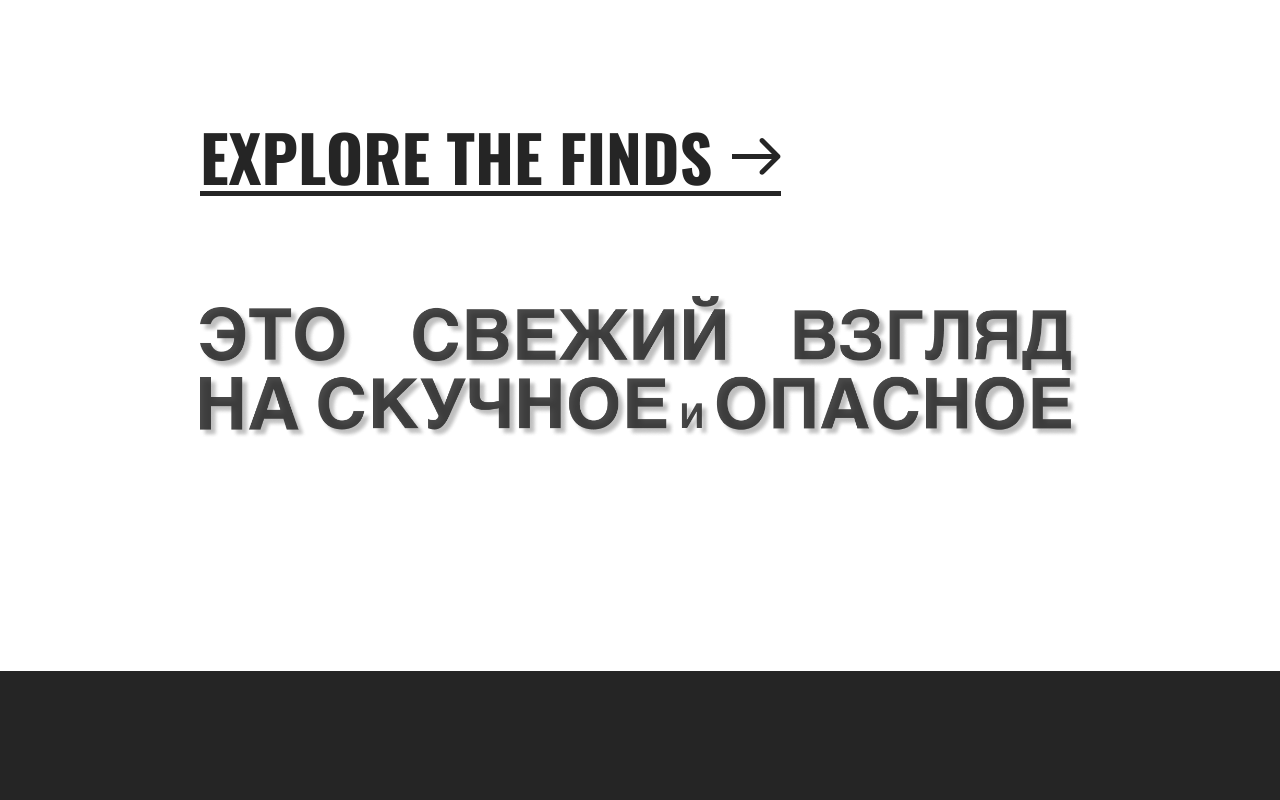
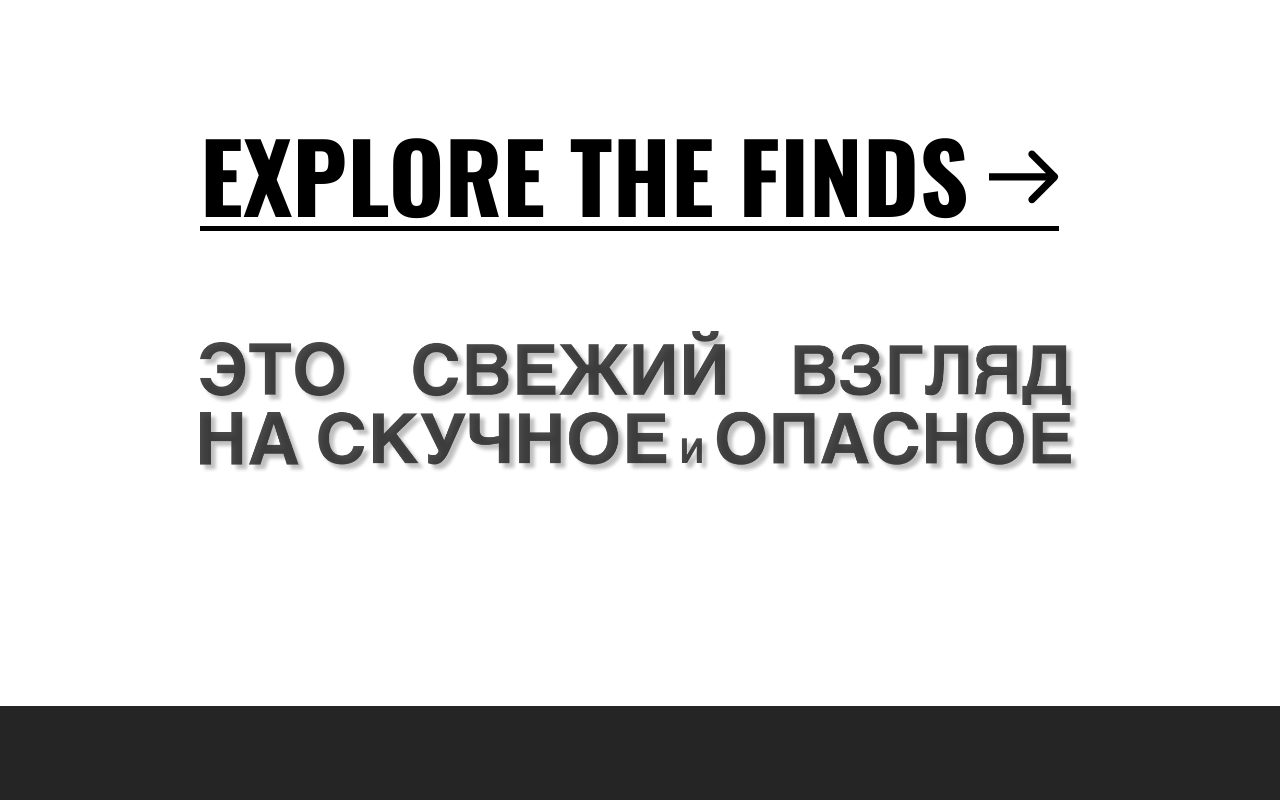
Before and after one commit to babyhackcode/Metka-landing, a React (Vite) app: page / in a window 1280 px wide. Shown: the part 3880-4680 px from the top of the page. Built offline with nearby package versions, Linux system fonts and the light colour scheme.

Commit message:
Added reusable 'Links' component

```diff
--- a/src/Components/Cta/Cta.jsx
+++ b/src/Components/Cta/Cta.jsx
@@ -1,4 +1,5 @@
 import './Cta.scss'
+import Links from "./Links.jsx";
 
 function Cta() {
     return (
@@ -10,30 +11,19 @@ function Cta() {
                     Некоторые вещи появляются только один раз.
                 </p>
                 <div className="cta__links">
-                    <a className="cta__link" href="https://t.me/mettkka" target="_blank">
-                        TELERGAM
-                        <svg width="49" height="37" viewBox="0 0 49 37" fill="none" xmlns="http://www.w3.org/2000/svg">
-                            <path d="M47.7105 20.1777C48.6868 19.2014 48.6868 17.6185 47.7105
-                            16.6421L31.8006 0.732245C30.8243 -0.244065 29.2414 -0.244066
-                            28.265 0.732245C27.2887 1.70856 27.2887 3.29147 28.265 4.26778L42.4072
-                            18.4099L28.265 32.5521C27.2887 33.5284 27.2887 35.1113 28.265 36.0876C29.2414
-                            37.0639 30.8243 37.0639 31.8006 36.0876L47.7105 20.1777ZM0 18.4099L-2.18557e-07
-                            20.9099L45.9427 20.9099L45.9427 18.4099L45.9427
-                            15.9099L2.18557e-07 15.9099L0 18.4099Z" fill="#ffffff"/>
-                        </svg>
-                    </a>
-                    <a className="cta__link" href="" target="_blank">
+                    <Links
+                        className = "cta__link"
+                        href = 'https://t.me/mettkka'
+                        color= '--white'
+                    >
+                        TELEGRAM
+                    </Links>
+                    <Links
+                        className = "cta__link"
+                        color= '--white'
+                    >
                         SHOP
-                        <svg width="49" height="37" viewBox="0 0 49 37" fill="none" xmlns="http://www.w3.org/2000/svg">
-                            <path d="M47.7105 20.1777C48.6868 19.2014 48.6868 17.6185 47.7105
-                            16.6421L31.8006 0.732245C30.8243 -0.244065 29.2414 -0.244066
-                            28.265 0.732245C27.2887 1.70856 27.2887 3.29147 28.265 4.26778L42.4072
-                            18.4099L28.265 32.5521C27.2887 33.5284 27.2887 35.1113 28.265 36.0876C29.2414
-                            37.0639 30.8243 37.0639 31.8006 36.0876L47.7105 20.1777ZM0 18.4099L-2.18557e-07
-                            20.9099L45.9427 20.9099L45.9427 18.4099L45.9427
-                            15.9099L2.18557e-07 15.9099L0 18.4099Z" fill="#ffffff"/>
-                        </svg>
-                    </a>
+                    </Links>
                 </div>
             </div>
         </section>
--- a/src/Components/Cta/Cta.scss
+++ b/src/Components/Cta/Cta.scss
@@ -24,6 +24,7 @@
   &__links {
     display: flex;
     justify-content: space-between;
+    flex-wrap: wrap;
   }
 
   &__link {
@@ -34,5 +35,9 @@
     gap: 20px;
     border-bottom: 5px solid var(--white);
     margin-bottom: 100px;
+
+    svg {
+      transform: translateY(3px);
+    }
   }
 }
--- /dev/null
+++ b/src/Components/Cta/Links.jsx
@@ -0,0 +1,25 @@
+function Links(props) {
+    const {
+        className = '',
+        href = '',
+        children,
+        color,
+    } = props
+
+    return (
+        <a className={className} href={href} target="_blank" style={{borderBottomColor: `var(${color})`}}>
+            {children}
+            <svg width="70" height="60" viewBox="0 0 49 37" fill="none" xmlns="http://www.w3.org/2000/svg">
+                <path d="M47.7105 20.1777C48.6868 19.2014 48.6868 17.6185 47.7105
+                            16.6421L31.8006 0.732245C30.8243 -0.244065 29.2414 -0.244066
+                            28.265 0.732245C27.2887 1.70856 27.2887 3.29147 28.265 4.26778L42.4072
+                            18.4099L28.265 32.5521C27.2887 33.5284 27.2887 35.1113 28.265 36.0876C29.2414
+                            37.0639 30.8243 37.0639 31.8006 36.0876L47.7105 20.1777ZM0 18.4099L-2.18557e-07
+                            20.9099L45.9427 20.9099L45.9427 18.4099L45.9427
+                            15.9099L2.18557e-07 15.9099L0 18.4099Z" fill={`var(${color})`} />
+            </svg>
+        </a>
+    )
+}
+
+export default Links;
--- a/src/Components/Hero/Hero.jsx
+++ b/src/Components/Hero/Hero.jsx
@@ -1,4 +1,5 @@
 import './Hero.scss'
+import Links from "../Cta/Links.jsx";
 
 function Hero() {
     return (
@@ -10,19 +11,13 @@ function Hero() {
                 <img className="hero__character" src="src/assets/images/hero/hero__image.png" alt="Malinsent image" />
                 <img className="hero__side-text hero__side-text--left" src="src/assets/images/hero/hero__side-text--left.png" alt="Don't stop find" />
                 <img className="hero__side-text hero__side-text--right" src="src/assets/images/hero/hero__side-text--right.png" alt="Don't stop find" />
-                <a className="hero__link" href="https://t.me/mettkka" target="_blank">
+                <Links
+                    className = "cta__link"
+                    href = 'https://t.me/mettkka'
+                    color = '--black'
+                >
                     EXPLORE THE FINDS
-                    <svg width="49" height="37" viewBox="0 0 49 37" fill="none" xmlns="http://www.w3.org/2000/svg">
-                        <path d="M47.7105 20.1777C48.6868 19.2014 48.6868 17.6185 47.7105
-                                 16.6421L31.8006 0.732245C30.8243 -0.244065 29.2414 -0.244066
-                                 28.265 0.732245C27.2887 1.70856 27.2887 3.29147 28.265 4.26778L42.4072
-                                 18.4099L28.265 32.5521C27.2887 33.5284 27.2887 35.1113 28.265 36.0876C29.2414
-                                 37.0639 30.8243 37.0639 31.8006 36.0876L47.7105 20.1777ZM0 18.4099L-2.18557e-07
-                                 20.9099L45.9427 20.9099L45.9427 18.4099L45.9427
-                                 15.9099L2.18557e-07 15.9099L0 18.4099Z" fill="#252525"
-                        />
-                    </svg>
-                </a>
+                </Links>
                 <img className="hero__quote" src="src/assets/images/hero/hero__quote.png" alt="Quote"/>
             </div>
         </section>
--- a/src/styles/variables.scss
+++ b/src/styles/variables.scss
@@ -1,6 +1,7 @@
 :root {
   --main-color: #252525;
   --white: #ffffff;
+  --black: #000000;
 
   // Отступы для внтутреннего контента блоков
   --padding-inline: 200px;
```
